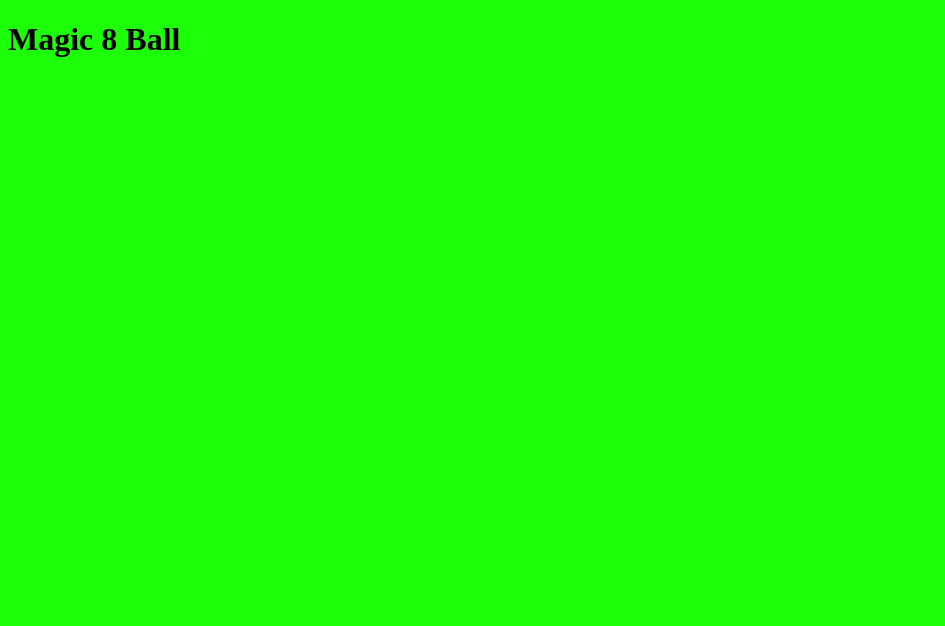
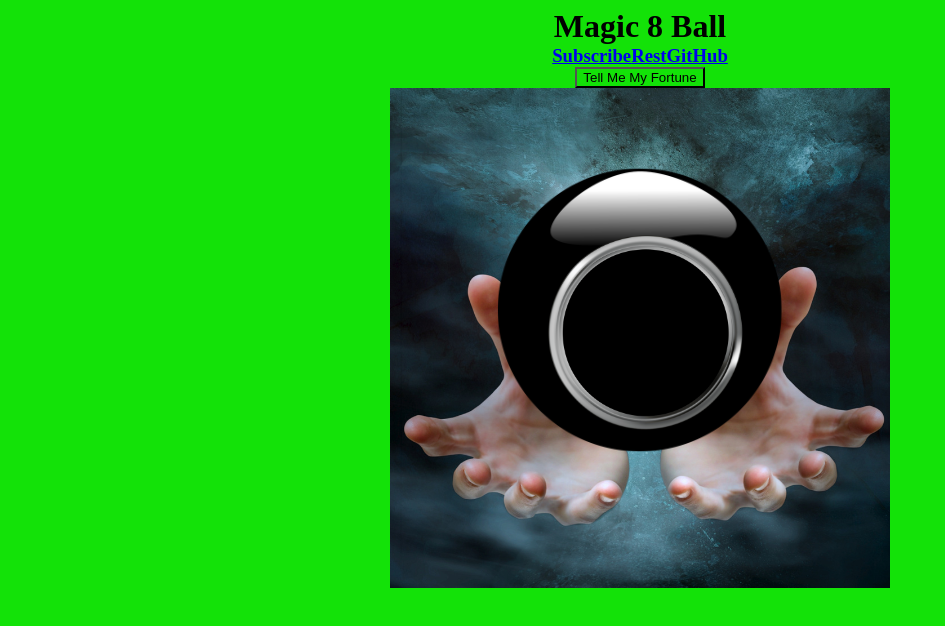
Before and after one commit to JazzRudolph/Magic-8-Ball, a plain HTML site: page index.html in a window 1280 px wide. Shown: the whole page, without its empty margins (0-945 px from the left). Drawn offline with Linux system fonts and the light colour scheme.

Commit message:
Working on my layout of the project, next is adding javascript code.

```diff
--- /dev/null
+++ b/assets/style.scss
@@ -0,0 +1,27 @@
+*{
+    background: rgb(19, 226, 8);
+}
+
+
+.heading{
+    margin: auto;
+    display: flex;
+    justify-content: center;
+}
+
+#restButton{
+    margin: auto;
+    display: flex;
+    justify-content: center;
+}
+#magic8ball{
+    margin: auto;
+    display: flex;
+    justify-content: center;
+}
+
+#round{
+    width: 500px;
+    height: 500px;
+    background: rgb(251, 255, 22);
+}
--- a/index.html
+++ b/index.html
@@ -4,11 +4,26 @@
     <meta charset="UTF-8">
     <meta http-equiv="X-UA-Compatible" content="IE=edge">
     <meta name="viewport" content="width=device-width, initial-scale=1.0">
-    <title>Document</title>
+    <title>Magic 8 Ball</title>
     <script src="./main.js"></script>
-    <link href="./style.css" rel="stylesheet">
+    <link href="./assets/style.css" rel="stylesheet">
 </head>
 <body>
-    <h1>Magic 8 Ball</h1>
+    <main>
+        <h1 class="heading">Magic 8 Ball</h1>
+        <h3 class="heading">
+            <a href="#">Subscribe</a>
+            <a href="#">Rest</a>
+            <a href="#">GitHub</a>
+        </h3>
+        <div id="restButton">
+            <button class="button" type="button" onclick="displayAnswer">Tell Me My Fortune</button>
+        </div>
+        <div id="magic8ball">
+            <div id="round">
+                <img src="./assets/Magic-8-Ball.png">
+            </div>
+        </div>
+    </main>
 </body>
 </html>
```
Also changed, not shown: assets/Magic-8-Ball.png (added), assets/style.css (added), style.css (deleted), 1 other file.
